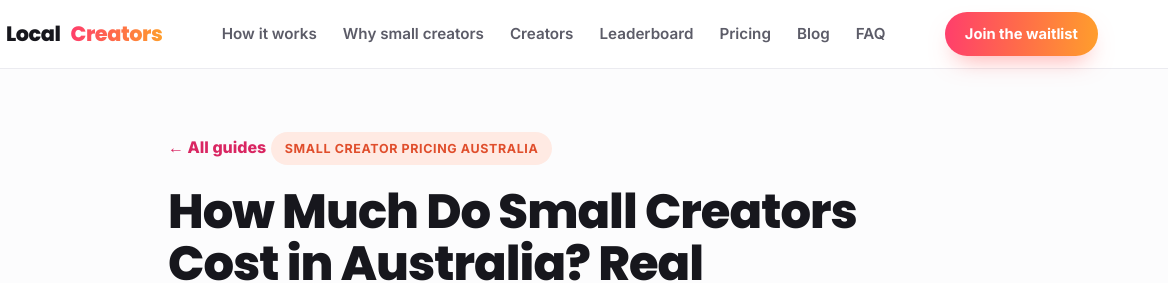
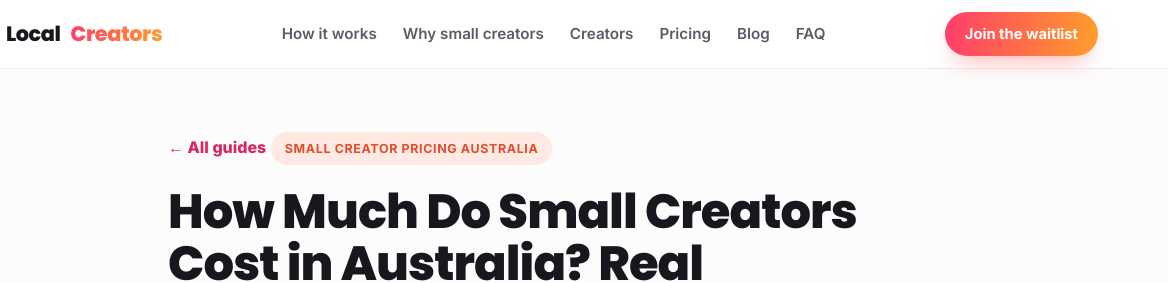
Before and after one commit to Ghazanfar1991/Localcreators, a plain HTML site: page blog/how-much-do-nano-creators-cost-australia.html in a window 1280 px wide. Shown: the top 283 px of the page, 112-1280 px from the left. Drawn offline with Linux system fonts and the light colour scheme.

Commit message:
Remove Leaderboard link from nav (section stays hidden until launch)

```diff
--- a/blog/how-much-do-nano-creators-cost-australia.html
+++ b/blog/how-much-do-nano-creators-cost-australia.html
@@ -469,7 +469,7 @@ footer small{display:block;margin-top:22px;color:#83838E;font-size:.8rem;max-wid
       Local<em>Creators</em>
     </a>
     <nav class="nav-links" aria-label="Main">
-      <a href="/#how">How it works</a><a href="/#why">Why small creators</a><a href="/#creators">Creators</a><a href="/#leaderboard">Leaderboard</a><a href="/#pricing">Pricing</a><a href="/blog/">Blog</a><a href="/#faq">FAQ</a>
+      <a href="/#how">How it works</a><a href="/#why">Why small creators</a><a href="/#creators">Creators</a><a href="/#pricing">Pricing</a><a href="/blog/">Blog</a><a href="/#faq">FAQ</a>
     </nav>
     <a class="btn small" href="/#join" style="margin-left:auto">Join the waitlist</a>
   </div>
```
Also changed, not shown: blog/index.html (+1 -1 lines), blog/influencer-marketing-cafes-restaurants-australia.html (+1 -1 lines), blog/nano-influencer-marketing-australia.html (+1 -1 lines), blog/ugc-creators-sydney.html (+1 -1 lines), index.html (+1 -1 lines).
